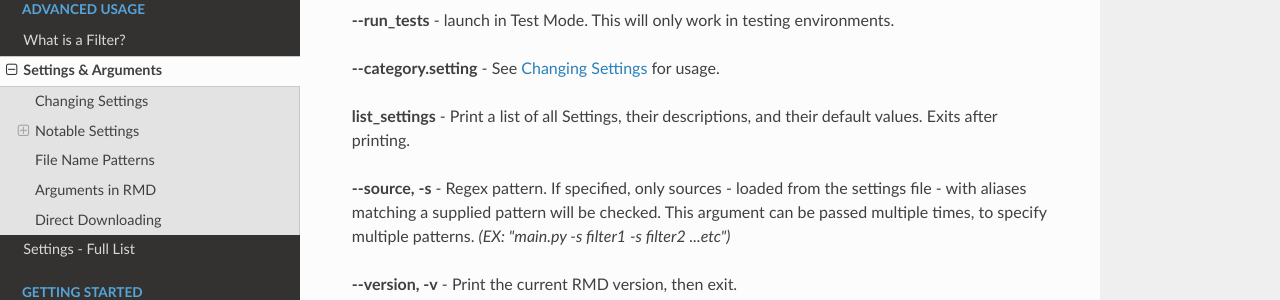
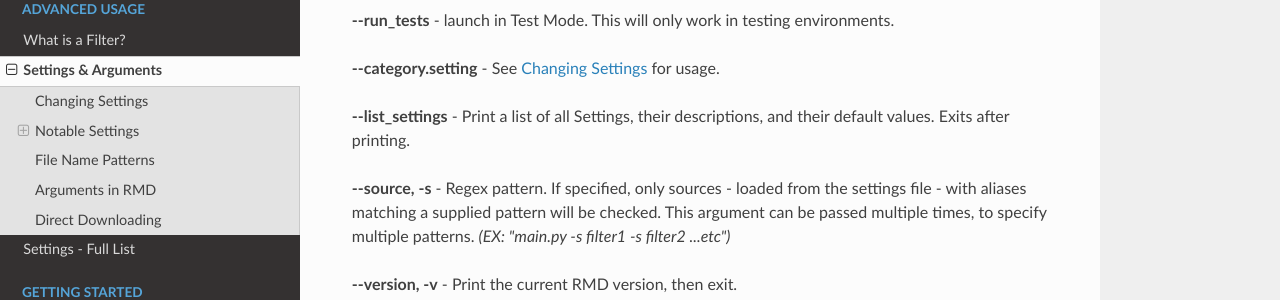
Before and after one commit to shadowmoose/RedditDownloader, an MkDocs documentation site: the page built from docs/Advanced_Usage/Settings.md, in a window 1280 px wide and 900 px high, scrolled down 2597 px. Shown: the part 151-451 px from the top of the window. Built offline with MkDocs 1.6.1, drawn with Linux system fonts in a browser that asks for light colours; nearby versions of some CDN libraries.

```diff
--- a/docs/Advanced_Usage/Settings.md
+++ b/docs/Advanced_Usage/Settings.md
@@ -96,7 +96,7 @@ All arguments are optional:
 
 **--category.setting** -  See [Changing Settings](#changing-settings) for usage.
 
-**list_settings** - Print a list of all Settings, their descriptions, and their default values. Exits after printing.
+**--list_settings** - Print a list of all Settings, their descriptions, and their default values. Exits after printing.
 
 **--source, -s** - Regex pattern. If specified, only sources - loaded from the settings file - with aliases matching a supplied pattern
 will be checked. This argument can be passed multiple times, to specify multiple patterns.
```
